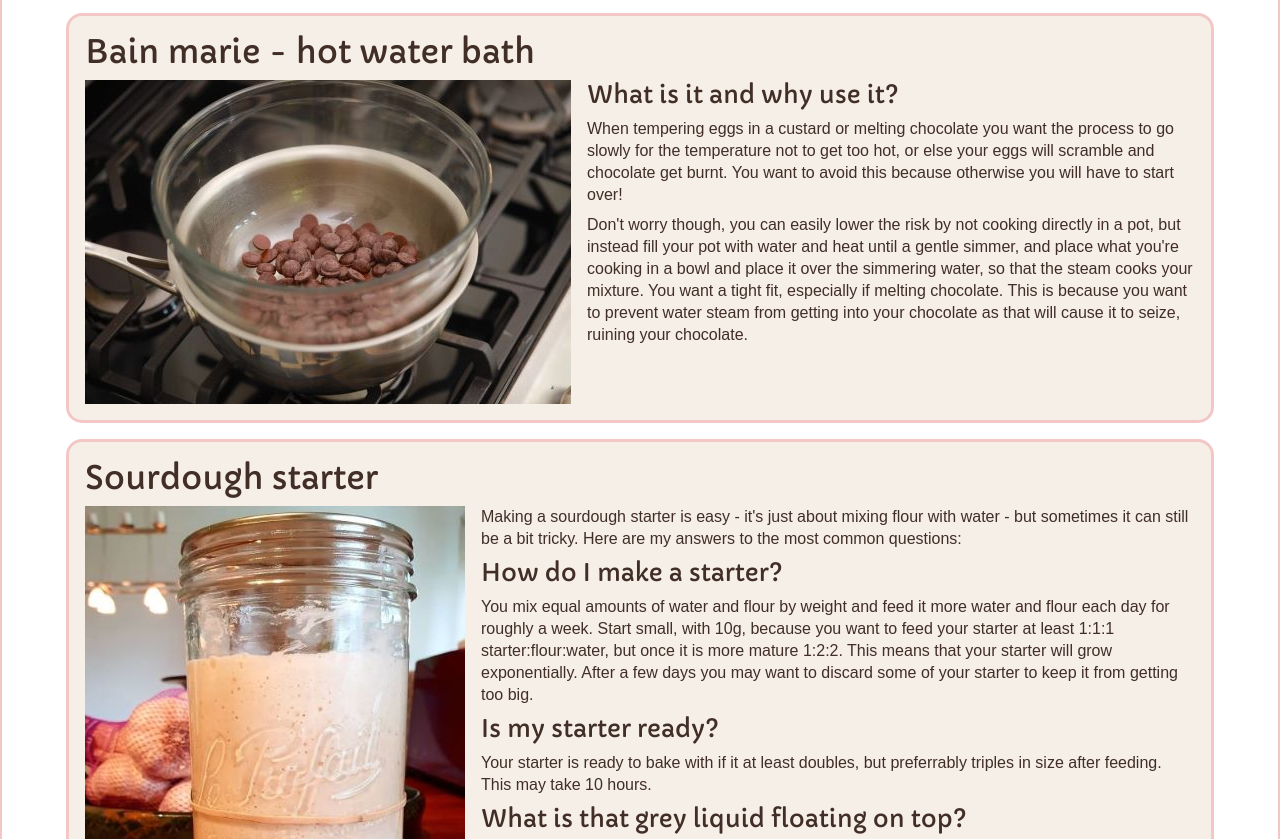
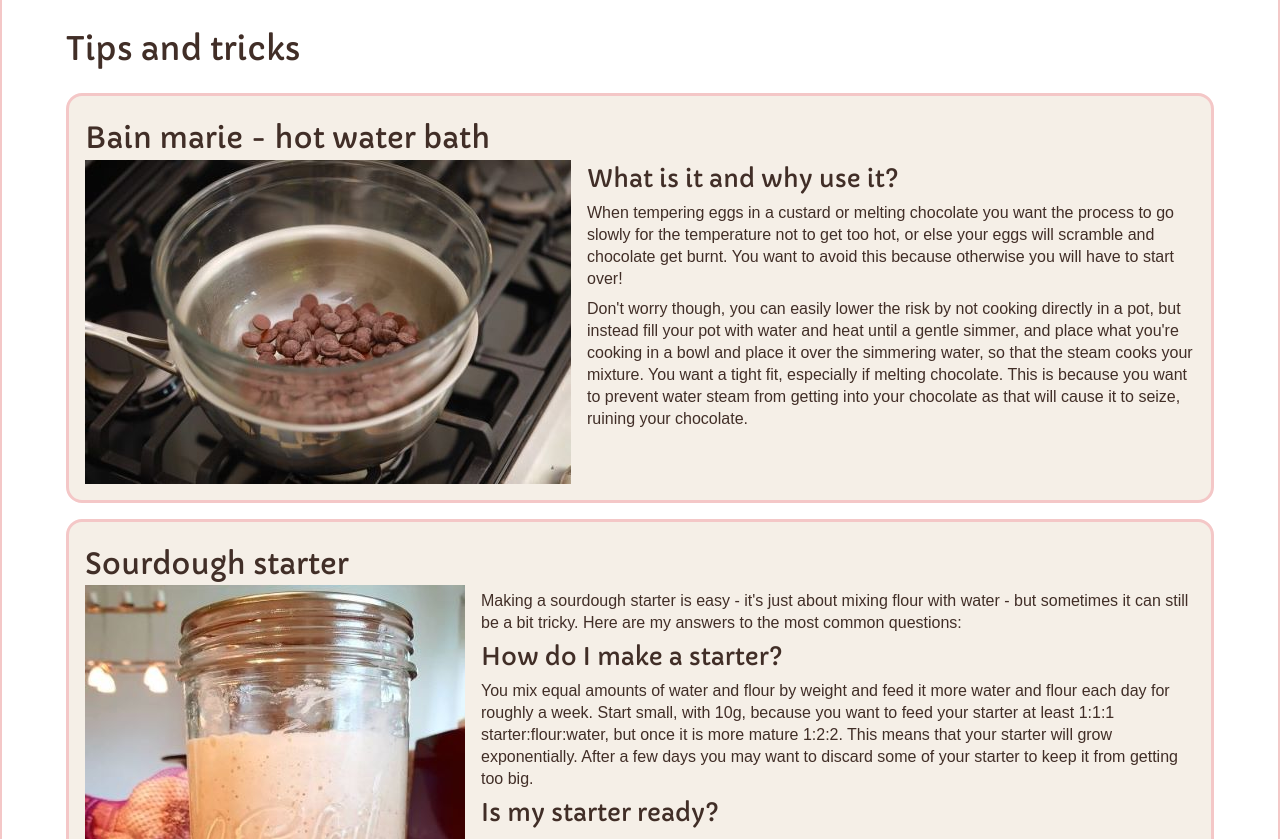
Before and after one commit to spacepigglet/sourdoughAndStuff-frontend, a website: page assets/html/tips.html in a window 1280 px wide. Shown: the part 88-927 px from the top of the page. Drawn offline with Linux system fonts and the light colour scheme.

Commit message:
headers added and search button accessible

```diff
--- a/assets/css/style.css
+++ b/assets/css/style.css
@@ -77,6 +77,14 @@ h2 {
   /*[font style] [font variance] font weight font size/line height font family*/
 
 }
+h3 {
+
+  font: 500 1.8rem "Capriola", Arial, serif;
+  margin-bottom: 0.2rem;
+  margin-top: 0.5rem;
+  /*[font style] [font variance] font weight font size/line height font family*/
+
+}
 
 strong {
   font-weight: bold;
@@ -87,7 +95,7 @@ strong {
   margin: 0
 }
 
-h3,
+h4,
 #search-form {
 
   font: 500 1.5rem "Capriola", Arial, serif;
@@ -192,6 +200,7 @@ img {
 .breadcrumb-nav>ul {
   list-style: '> ';
   list-style-position: inside;
+  display: flex;
 }
 
 .breadcrumb-nav li {
@@ -276,7 +285,7 @@ input[type="reset"]:focus {
   margin: 0 auto;
 }
 
-.card>h2 {
+.card>h3 {
   margin: 1rem 0;
   font-size: 1.8rem;
   line-height: 2rem;
--- a/assets/html/tips.html
+++ b/assets/html/tips.html
@@ -38,14 +38,15 @@
 		</header>
 
 		<main>
-			<div class="tips">
+			<section class="tips">
+				<h2>Tips and tricks</h2>
 				<article id="bain-marie" tabindex="0">
-					<h2>Bain marie - hot water bath</h2>
+					<h3>Bain marie - hot water bath</h3>
 					<picture>
 						<img src="../img/tips/bain-marie.jpg" alt="bain-marie: a bowl on top of a
 						saucepan with simmering water">
 					</picture>
-					<h3>What is it and why use it?</h3>
+					<h4>What is it and why use it?</h4>
 					<p>When tempering eggs in a custard or melting chocolate you want the process to go slowly for the temperature
 						not to get too hot, or else your eggs will scramble and chocolate get burnt. You want to avoid this because
 						otherwise you will have to start over!</p>
@@ -57,26 +58,26 @@
 				</article>
 
 				<article id="sourdough-starter" tabindex="0">
-					<h2>Sourdough starter</h2>
+					<h3>Sourdough starter</h3>
 					<picture>
 						<img src="../img/tips/starter.jpg" alt="a fed sourdough starter, doubled in size">
 					</picture>
 					<p>Making a sourdough starter is easy - it's just about mixing flour with water - but sometimes it can still
 						be a bit tricky. Here are my answers to the most common questions:</p>
-					<h3>How do I make a starter?</h3>
+					<h4>How do I make a starter?</h4>
 					<p>You mix equal amounts of water and flour by weight and feed it more water and flour each day for roughly a
 						week. Start small, with 10g, because you want to feed your starter at least 1:1:1 starter:flour:water, but
 						once it is more mature 1:2:2. This means that your starter will grow exponentially. After a few days you may
 						want to discard some of your starter to keep it from getting too big.</p>
-					<h3>Is my starter ready?</h3>
+					<h4>Is my starter ready?</h4>
 					<p>Your starter is ready to bake with if it at least doubles, but preferrably triples in size after feeding.
 						This may take 10 hours.</p>
-					<h3>What is that grey liquid floating on top?</h3>
+					<h4>What is that grey liquid floating on top?</h4>
 					<p>If you don't want to feed your starter everyday, you may place it in the fridge and feed it once, weekly.
 						If left too long it may smell bad (vinegar and ethanol) and produce a gray-ish liquid that floats on top.
 						This is not dangerous! You can simply feed your starter and it will recover.</p>
 				</article>
-			</div>
+			</section>
 
 		</main>
 
```
Also changed, not shown: assets/html/recipeIndex.html (+1 -1 lines).
